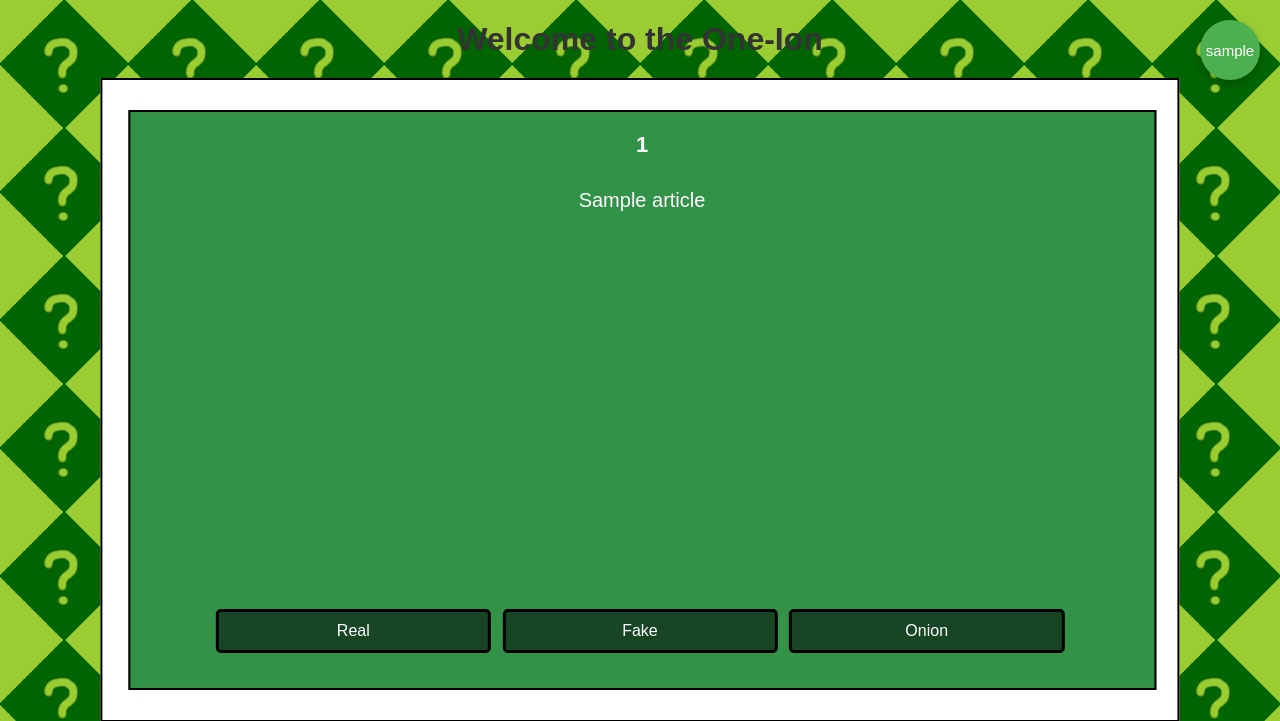
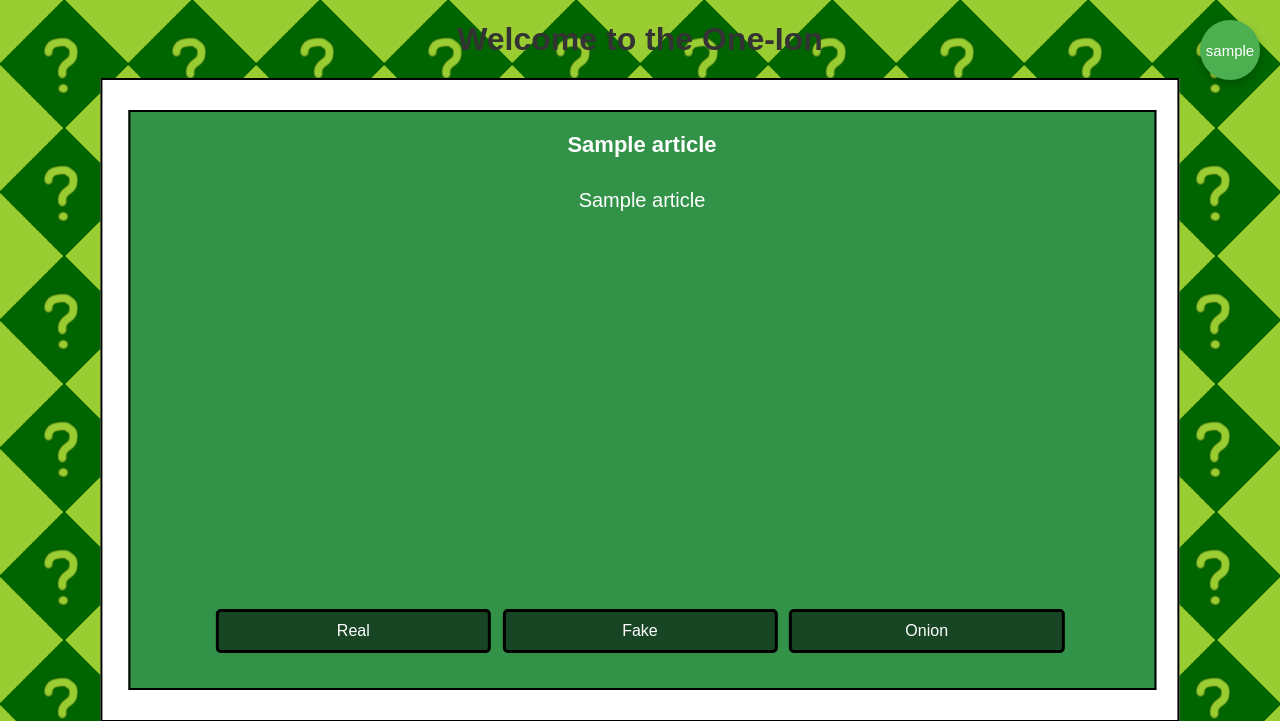
Before and after one commit to sinansensurucu/The-One-ion, a Flask app: template FrontEnd/templates/index.html in a window 1280 px wide. Shown: the top 721 px of the page. Run offline with Flask 3, Linux system fonts and the light colour scheme; the template is opened without the code that fills it: most values are stand-ins (such as "Sample title", 1, 10 or a date in 2020); parts of the project's set-up code (start-up, migrations or seed data) failed here and were passed over.

Commit message:
game screen functionality pt 2 fixed

```diff
--- a/FrontEnd/templates/index.html
+++ b/FrontEnd/templates/index.html
@@ -11,7 +11,6 @@
       <h1>Welcome to the One-Ion</h1>
 
         <div class="grid-container">
-          {% for article in articles %}
               <div class="vertical-box">
                   <div class = "article-title">
                       {{ article[0] }}
@@ -25,7 +24,6 @@
                   </div>
 
               </div>
-          {% endfor %}
         </div>
 
       <!-- <p class="debug"> DEBUG </p> -->
@@ -47,7 +45,7 @@
 
     <div class="overlay" id="overlay"></div>
     <div class="popup" id="popup">
-        <h2>You win !! </h2>
+        <h2>You Lose !!  </h2>
         <p>This is a simple popup!</p>
         <button id="close-popup-btn">Close</button>
     </div>
--- a/app.py
+++ b/app.py
@@ -8,11 +8,11 @@
     )
 app.secret_key = 'some-key-change-later'
 
-user = getUserEmail(session["user_id"] )
 
-
-Articles = getArticleToSolve(user)
-
+global Article
+global user
+Article = None
+user = None
 button_pressed = False
 id_of_button_pressed = None
 
@@ -20,13 +20,15 @@
 
 @app.route('/', methods=['GET', 'POST'])
 def signin():
+    global Article, user
     if session.get("user_id"):
-        return redirect(url_for('index'), article=Articles, Username=user)
+        return redirect(url_for('index'), article= getArticleToSolve(session["user_id"]) , Username=getUserEmail(session["user_id"]))
 
     if request.method == 'POST':
         action = request.form.get("action")
         email = request.form.get("username")
         password = request.form.get("password")
+
 
         try:
             if action == "login":
@@ -37,13 +39,16 @@
                 user_id = createUser(email, password)
                 session['user_id'] = user_id
                 flash("Registration and login successful!", "success")
+            user = getUserEmail(session["user_id"])
+            Article = getArticleToSolve(user)
+
         except ExecutionAbort as e:
             flash(str(e), "error")
             return redirect(url_for('signin'))
 
         return redirect(url_for('index'))
 
-    return render_template("signin.html", article=Articles, Username=user)
+    return render_template("signin.html", article=Article, Username=user)
 
 
 @app.route('/button_pressed', methods=['POST'])
@@ -51,7 +56,7 @@
 
     button_pressed = True
     id_of_button_pressed = request.form['button_id']
-    if Articles[4] == id_of_button_pressed:
+    if Article[3] == id_of_button_pressed:
         return jsonify({"status": "success", "id": id_of_button_pressed, "win" : "True"})
         ##game win
     else:
@@ -82,9 +87,9 @@
         except ExecutionAbort as e:
             flash(str(e), "error")
 
-        return redirect(url_for('index'), article=Articles, Username=user)
+        return redirect(url_for('index'), article=Article, Username=user)
 
-    return render_template("index.html", article=Articles, Username=user)
+    return render_template("index.html", article=Article, Username=user)
 
 
 if __name__ == '__main__':
```
